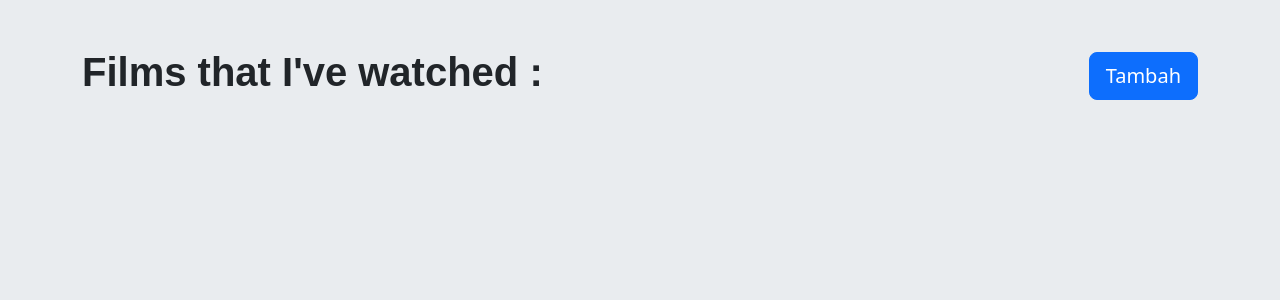
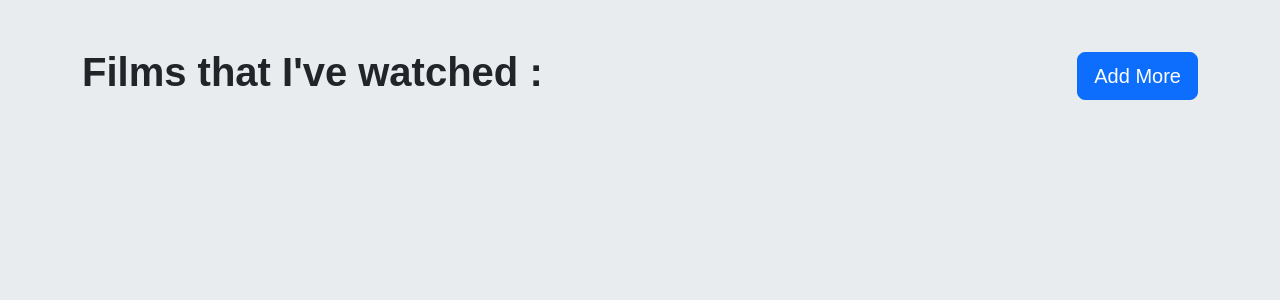
Before and after one commit to Source-Code-Praktikum-Web-24/pertemuan-3-php-sql, a PHP site: page / in a window 1280 px wide. Shown: the top 300 px of the page. Run offline with PHP 8.4, Linux system fonts and the light colour scheme; data that the repository does not hold is empty; some web fonts are replaced.

Commit message:
fix: update button text and adjust layout spacing in index.php

```diff
--- a/index.php
+++ b/index.php
@@ -11,8 +11,8 @@ $result = mysqli_query(mysql: $conn, query: $query);
     <meta charset="UTF-8">
     <title>Pert. 3 - PHP & SQL</title>
     <meta name="viewport" content="width=device-width, initial-scale=1">
+    <link href="https://cdn.jsdelivr.net/npm/bootstrap@5.3.8/dist/css/bootstrap.min.css" rel="stylesheet" integrity="sha384-sRIl4kxILFvY47J16cr9ZwB07vP4J8+LH7qKQnuqkuIAvNWLzeN8tE5YBujZqJLB" crossorigin="anonymous">
     <link rel="stylesheet" href="style.css">
-    <link href="https://cdn.jsdelivr.net/npm/bootstrap@5.3.8/dist/css/bootstrap.min.css" rel="stylesheet" integrity="sha384-sRIl4kxILFvY47J16cr9ZwB07vP4J8+LH7qKQnuqkuIAvNWLzeN8tE5YBujZqJLB" crossorigin="anonymous">
 </head>
 
 <body class="bg-body-secondary">
@@ -21,10 +21,10 @@ $result = mysqli_query(mysql: $conn, query: $query);
         <!-- headers -->
         <div class="d-flex justify-content-between align-items-center mb-4">
             <h1 class="fw-bold">Films that I've watched :</h1>
-            <a href="tambah.php" class="btn btn-primary btn-lg">Tambah</a>
+            <a href="tambah.php" class="btn btn-primary btn-lg">Add More</a>
         </div>
 
-        <div class="row g-4">
+        <div class="row g-2">
             <?php while ($row = mysqli_fetch_assoc($result)) { ?>
                 <div class="col-md-4">
                     <div class="card h-100 shadow-sm">
@@ -35,7 +35,7 @@ $result = mysqli_query(mysql: $conn, query: $query);
                                     <?php echo htmlspecialchars($row['judul_film']); ?>
                                 </h4>
 
-                                <p class="mb-2 fs-5 text-nowrap ms-auto">
+                                <p class="mb-2 fs-5 ms-auto text-nowrap">
                                     Rate: <?php echo $row['nilai']; ?>/5
                                 </p>
                             </div>
```
